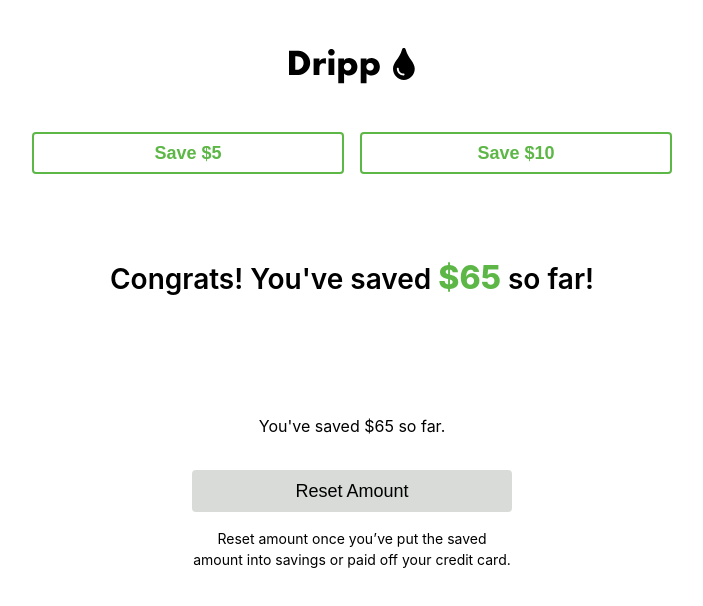
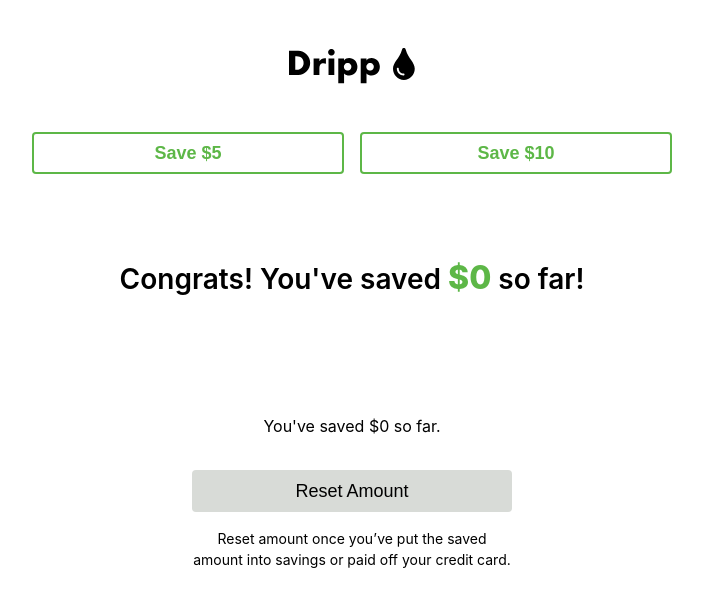
Before and after one commit to adamrasheed/Dripp, a React (Create React App) app: page / in a window 1280 px wide. Shown: the top 606 px of the page, without its empty margins (288-991 px from the left). Built offline with nearby package versions, Linux system fonts and the light colour scheme.

Commit message:
added local state

```diff
--- a/src/App.js
+++ b/src/App.js
@@ -1,26 +1,40 @@
-import React from 'react';
+import React, { useState } from 'react';
 import logo from './dripp-logo.svg'
 import './App.css';
 
-function App() {
+const App = () => {
+  const initialState = 0
+  const [count, setCount] = useState(initialState)
+
+  const addAmount = (amount) => {
+    setCount(count + amount)
+  }
+
+  const resetAmount = () => {
+    const msg = 'Are you sure you want to reset the amount to $0?'
+    if (window.confirm(msg)) {
+      setCount(initialState)
+    }
+  }
+
   return (
     <div className="app">
       <img src={logo} alt="Dripp" className="logo"/>
       <div className="button-container">
-        <button className="button button--primary">Save $5</button>
-        <button className="button button--primary">Save $10</button>
+        <button className="button button--primary" onClick={() => addAmount(5)}>Save $5</button>
+        <button className="button button--primary" onClick={() => addAmount(10)}>Save $10</button>
       </div>
 
       <div className="message-container">
         <p className="message">
-          Congrats! You've saved <span className="message-amount">$65</span> so far!
+          Congrats! You've saved <span className="message-amount">${count}</span> so far!
         </p>
       </div>
 
-      <p className="total-count">You've saved $65 so far.</p>
+      <p className="total-count">You've saved ${count} so far.</p>
 
       <div className="reset-container">
-        <button className="button reset-button">Reset Amount</button>
+        <button className="button reset-button" onClick={resetAmount}>Reset Amount</button>
         <p className="reset-disclaimer">
           Reset amount once you’ve put the saved amount into savings or paid off your credit card.
         </p>
```
